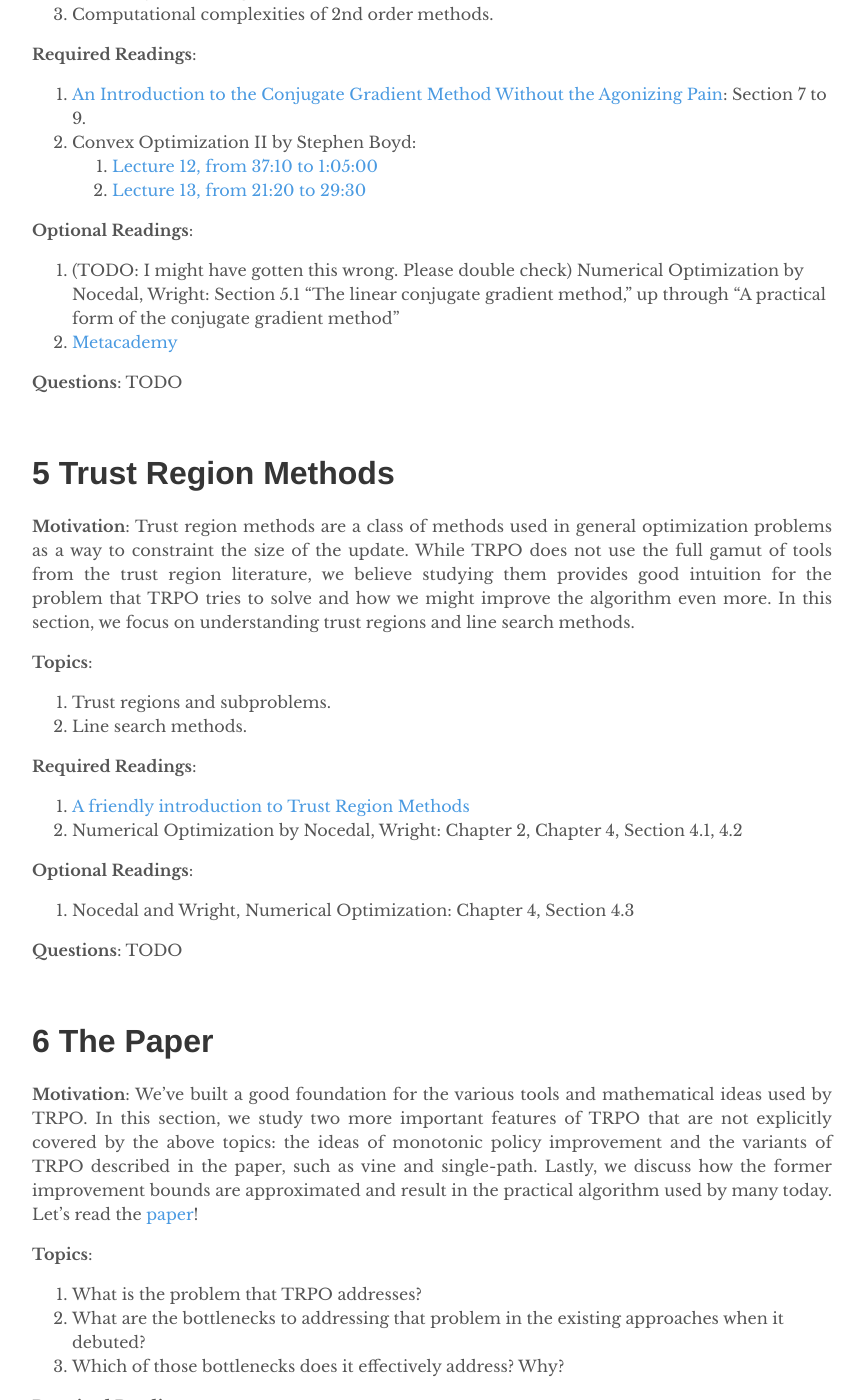
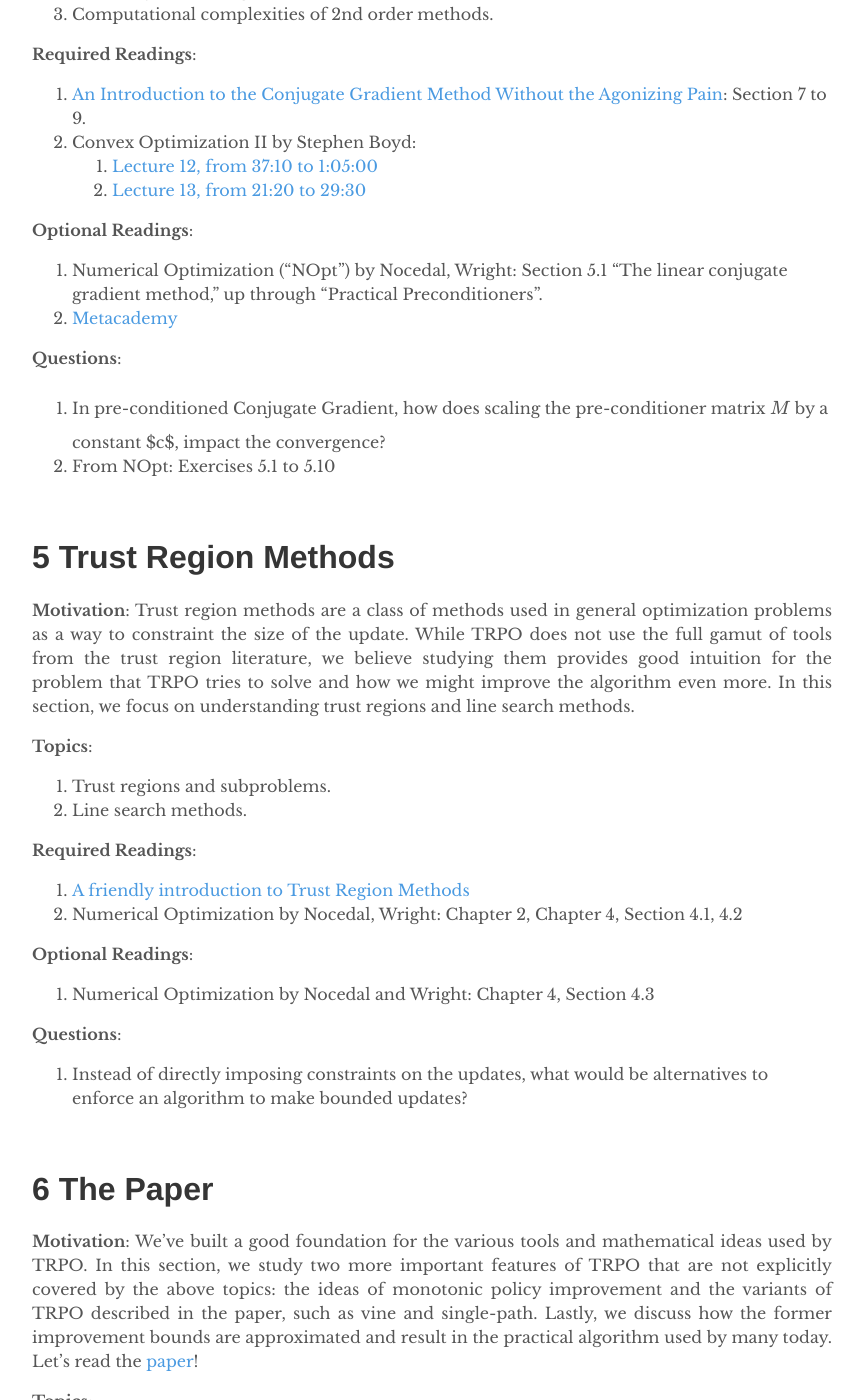
Before and after one commit to depthfirstlearning/depthfirstlearning.com, a Jekyll site: the page built from _posts/2018-06-17-TRPO.markdown, in a window 1280 px wide and 1400 px high, scrolled down 4151 px. Shown: the whole window, without its empty margins (208-1072 px from the left). Built offline with Jekyll 4.4.1, drawn with Linux system fonts in a browser that asks for light colours; formulas are drawn with MathJax 3.

Commit message:
All sections for TRPO now have some questions

```diff
--- a/_posts/2018-05-28-InfoGAN.markdown
+++ b/_posts/2018-05-28-InfoGAN.markdown
@@ -12,7 +12,7 @@ blurb: "InfoGAN is an extension of GANs that learns to represent unlabeled
 feedback: true
 ---
 
-(Thank you to Kumar Agrawal, Yasaman Bahri, Peter Chen, Nic Ford, Roy Frostig, Xinyang Geng, Rein Houthooft, Ben Poole, Colin Raffel and Supasorn Suwajanakorn for contributing to this guide.)
+(Thank you to Kumar Krishna Agrawal, Yasaman Bahri, Peter Chen, Nic Ford, Roy Frostig, Xinyang Geng, Rein Houthooft, Ben Poole, Colin Raffel and Supasorn Suwajanakorn for contributing to this guide.)
 
 <div class="deps-graph">
   <iframe class="deps" src="/assets/infogan-deps.svg" width="200"></iframe>
--- a/_posts/2018-06-17-TRPO.markdown
+++ b/_posts/2018-06-17-TRPO.markdown
@@ -156,10 +155,13 @@
       2. [Lecture 13, from 21:20 to 29:30](https://www.youtube.com/watch?feature=player_embedded&v=E4gl91l0l40#t=1266)
 
   **Optional Readings**:
-  1. (TODO: I might have gotten this wrong. Please double check) Numerical Optimization by Nocedal, Wright: Section 5.1 "The linear conjugate gradient method," up through "A practical form of the conjugate gradient method"
+  1. Numerical Optimization ("NOpt") by Nocedal, Wright: Section 5.1 "The linear conjugate gradient method," up through "Practical Preconditioners".
   2. [Metacademy](https://metacademy.org/graphs/concepts/conjugate_gradient)
 
-  **Questions**: TODO
+  **Questions**:
+  1. In pre-conditioned Conjugate Gradient, how does scaling the pre-conditioner
+     matrix $$M$$ by a constant $c$, impact the convergence?
+  2. From NOpt: Exercises 5.1 to 5.10
 
 <br />
 
@@ -180,9 +182,11 @@
   2. Numerical Optimization by Nocedal, Wright: Chapter 2, Chapter 4, Section 4.1, 4.2
 
   **Optional Readings**:
-  1. Nocedal and Wright, Numerical Optimization: Chapter 4, Section 4.3
+  1. Numerical Optimization by Nocedal and Wright: Chapter 4, Section 4.3
 
-  **Questions**: TODO
+  **Questions**:
+  1. Instead of directly imposing constraints on the updates, what would be
+     alternatives to enforce an algorithm to make bounded updates?
 
 <br />
 
```
Also changed, not shown: other parts of _posts/2018-06-17-TRPO.markdown (+0 -1 lines).
